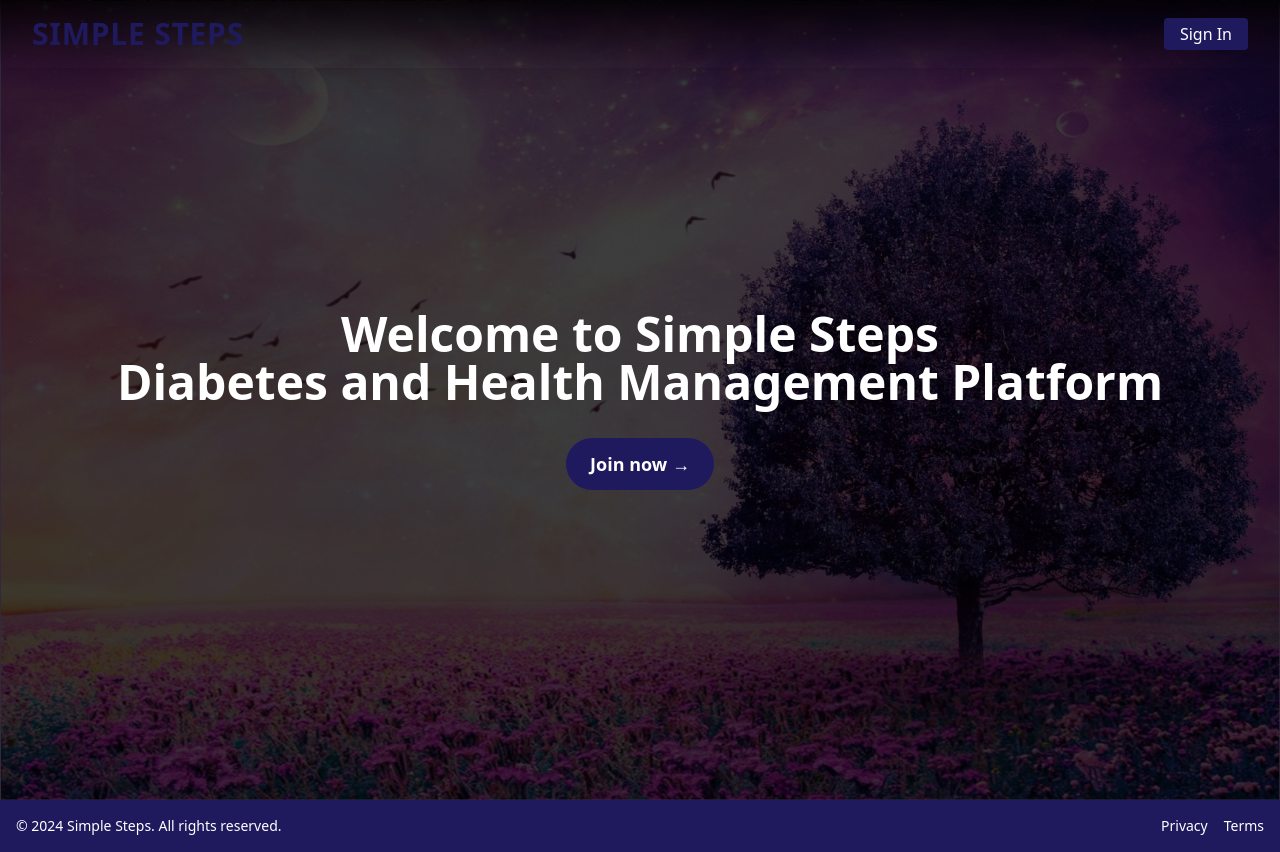
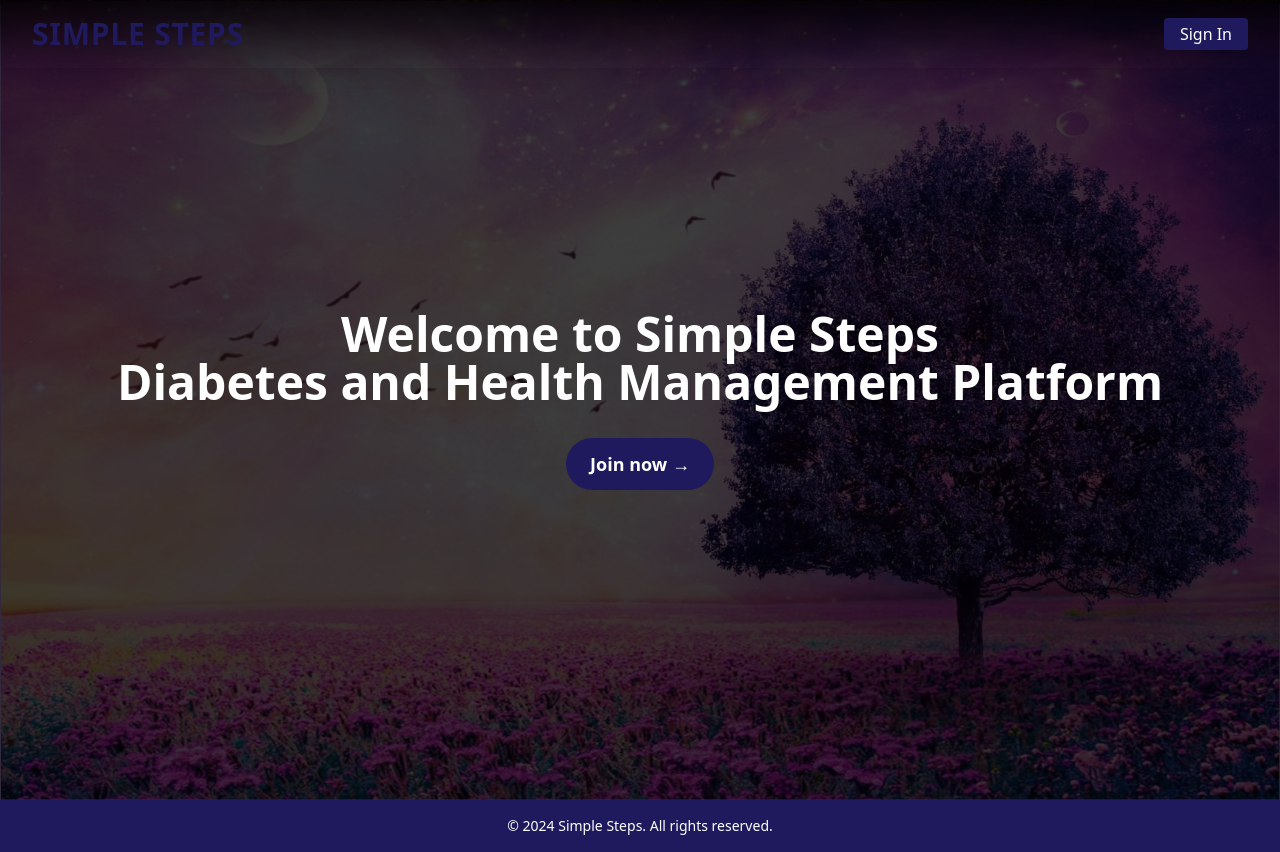
Before and after one commit to HarounHK/simple-steps, a Next.js app: page / in a window 1280 px wide. Built offline with nearby package versions, Linux system fonts and the light colour scheme; no server answers.

Commit message:
Readme file small changes

```diff
--- a/src/app/home/page.tsx
+++ b/src/app/home/page.tsx
@@ -79,22 +79,22 @@ export default function HomePage() {
     const time = new Date(latest.timeOfMeasurement).toLocaleTimeString();
     const level = latest.glucoseLevel;
 
-    let msg = null;
+    let message = null;
 
     if (level > 250) {
-      msg = `High reading at ${time}: ${level} mg/dL`;
+      message = `High reading at ${time}: ${level} mg/dL`;
     } else if (level < 70) {
-      msg = `Low reading at ${time}: ${level} mg/dL`;
+      message = `Low reading at ${time}: ${level} mg/dL`;
     } else if (predicted && predicted > 250) {
-      msg = `Predicted spike: ${predicted} mg/dL in 1 hour`;
+      message = `Predicted spike: ${predicted} mg/dL in 1 hour`;
     } else if (predicted && predicted < 70) {
-      msg = `Predicted drop: ${predicted} mg/dL in 1 hour`;
+      message = `Predicted drop: ${predicted} mg/dL in 1 hour`;
     }
 
-    if (msg) {
-      setAlertMessage(msg);
+    if (message) {
+      setAlertMessage(message);
       if (Notification.permission === "granted") {
-        new Notification("Glucose Alert", { body: msg });
+        new Notification("Glucose Alert", { body: message });
       }
     }
   };
@@ -112,11 +112,9 @@ export default function HomePage() {
     return filtered.length ? Math.round(total / filtered.length) : "N/A";
   };
 
-  // Morning: 5 AM - 12 PM
+  // Averages split by time
   const morningAvg = averageByHourRange(5, 12);
-  // Evening: 12 PM - 8 PM
   const eveningAvg = averageByHourRange(12, 20);
-  // Night: 8 PM - 5 AM (split range)
   const nightAvg = (() => {
     const night1 = averageByHourRange(20, 24);
     const night2 = averageByHourRange(0, 5);
--- a/src/components/Footer.tsx
+++ b/src/components/Footer.tsx
@@ -1,14 +1,8 @@
-import Link from "next/link";
-
 export default function Footer() {
   return (
     <footer className="bg-[#1F1A5E] text-white text-sm py-4">
-      <div className="max-w-screen-xl mx-auto px-4 flex flex-col sm:flex-row justify-between items-center gap-2">
-        <span>© {new Date().getFullYear()} Simple Steps. All rights reserved.</span>
-        <div className="flex gap-4">
-          <Link href="/" className="hover:underline">Privacy</Link>
-          <Link href="/" className="hover:underline">Terms</Link>
-        </div>
+      <div className="max-w-screen-xl mx-auto px-4 text-center">
+        © {new Date().getFullYear()} Simple Steps. All rights reserved.
       </div>
     </footer>
   );
```
Also changed, not shown: 1 other file (tests, documents, lock files or other folders).
